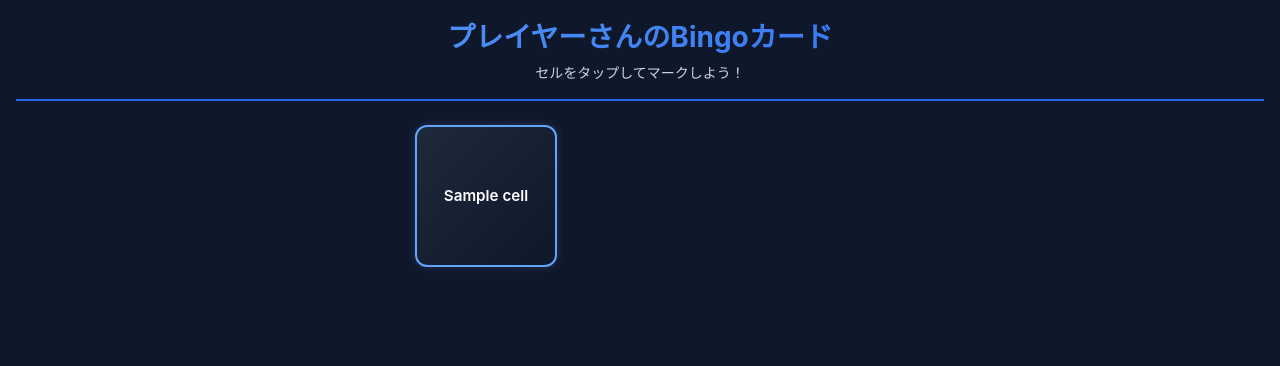
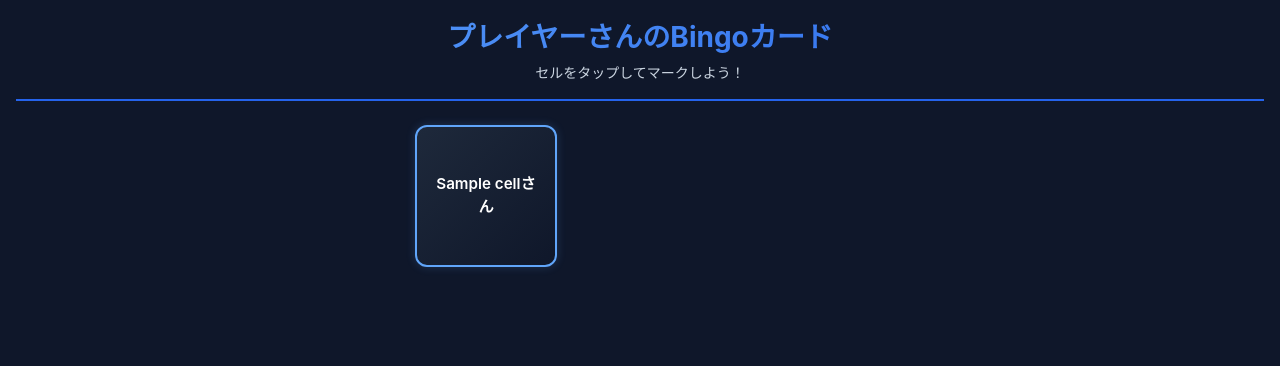
Before and after one commit to taiga310/bingo, a Flask app: template templates/card.html in a window 1280 px wide. Shown: the top 366 px of the page. Run offline with Flask 3, Linux system fonts and the light colour scheme; the template is opened without the code that fills it: most values are stand-ins (such as "Sample title", 1, 10 or a date in 2020).

Commit message:
Feature: Add 'san' honorific to all cell names on bingo card

```diff
--- a/templates/card.html
+++ b/templates/card.html
@@ -21,7 +21,7 @@
          data-row="{{ cell.row }}"
          data-col="{{ cell.col }}"
          data-center="{{ 'true' if cell.is_center else 'false' }}">
-      {{ cell.name }}
+      {{ cell.name }}さん
     </div>
     {% endfor %}
   </div>
```
